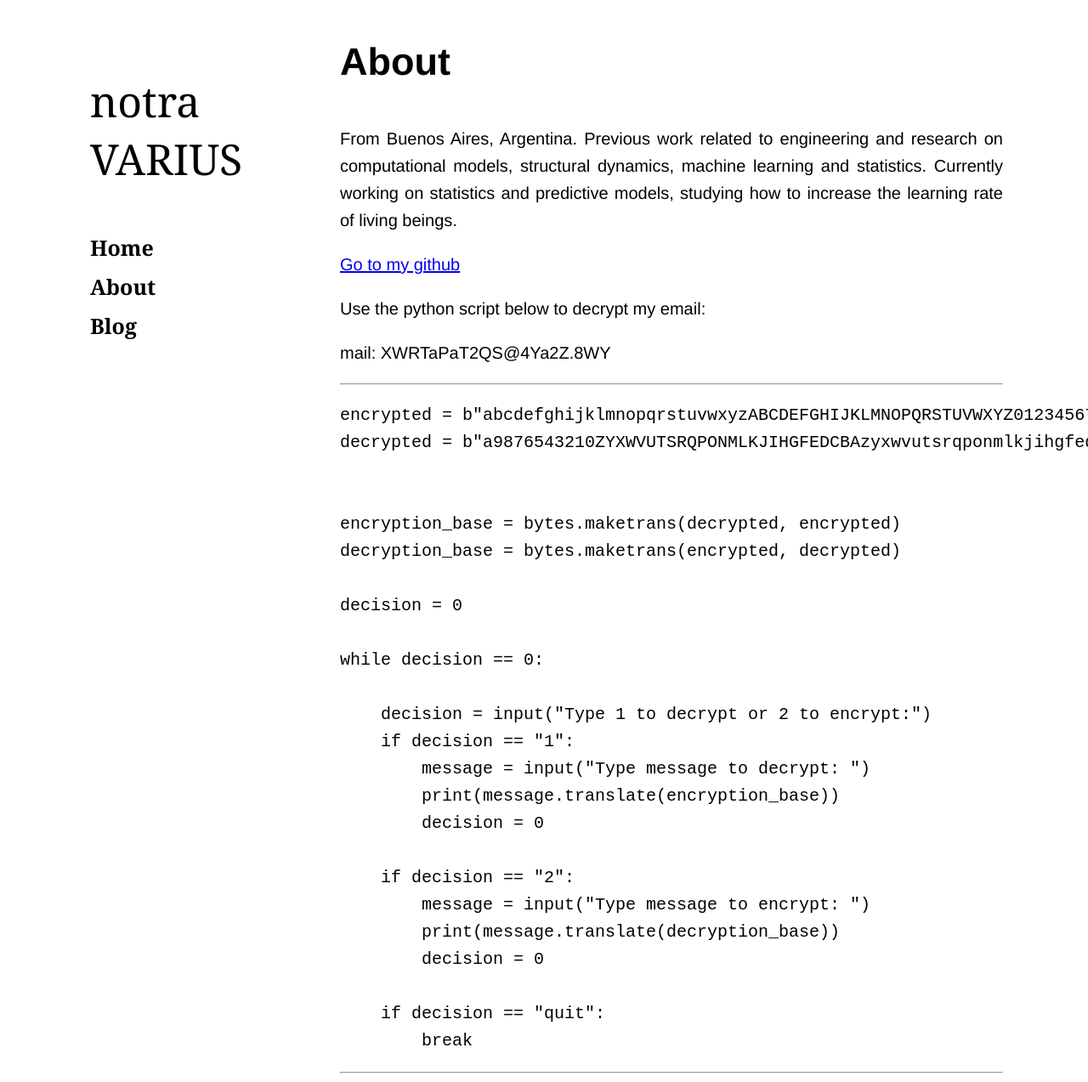
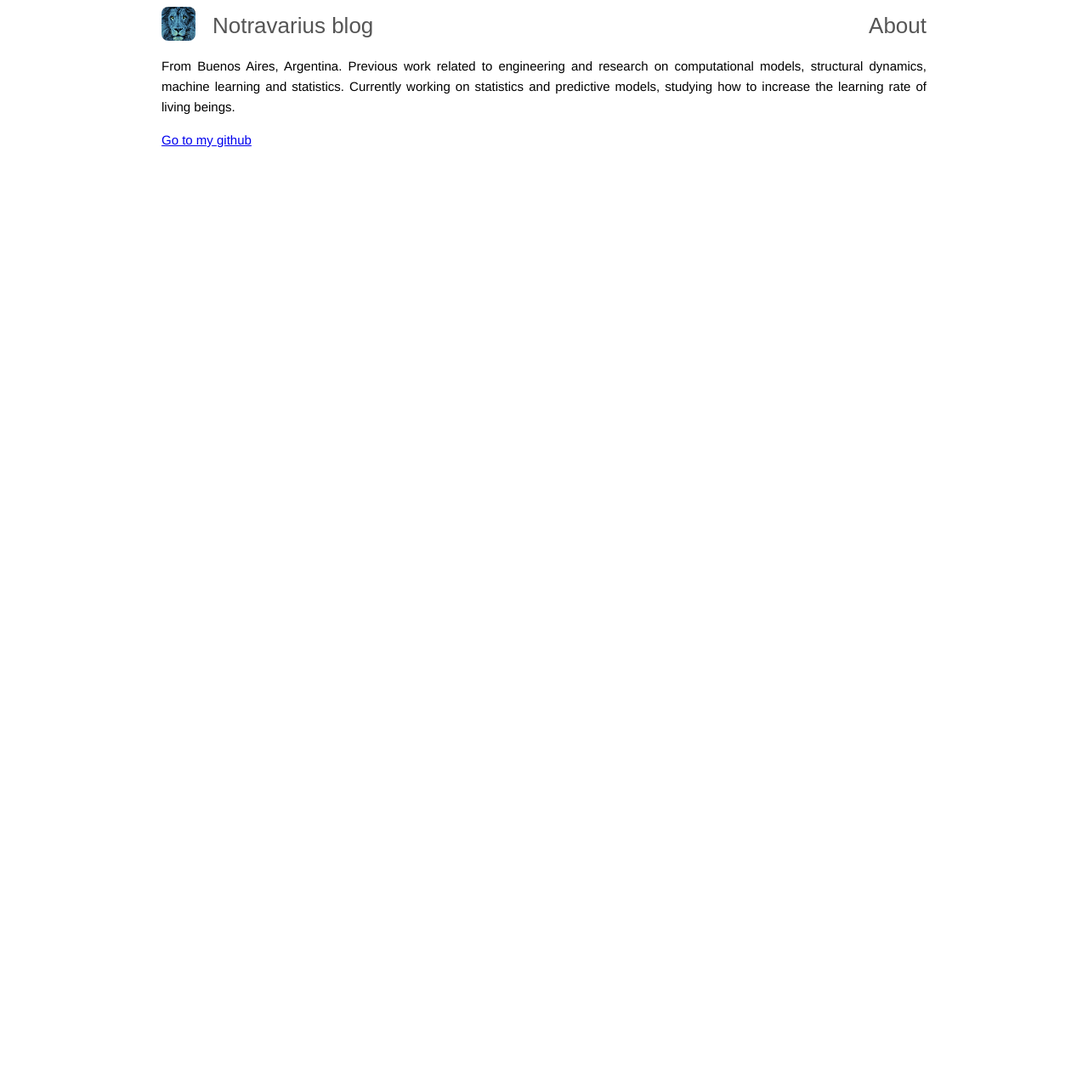
Before and after one commit to leonelBianchi/lebianchi.github.io, a Jekyll site: the page built from 1_about.md, in a window 1280 px wide and 1273 px high. Shown: the whole window at 85% size. Built offline with Jekyll 4.4.1, drawn with Linux system fonts in a browser that asks for light colours.

Commit message:
template

````diff
--- a/1_about.md
+++ b/1_about.md
@@ -8,39 +8,4 @@ permalink: /about/
 From Buenos Aires, Argentina. Previous work related to engineering and research on computational models, structural dynamics, machine learning and statistics. Currently working on statistics and predictive models, studying how to increase the learning rate of living beings.
 
 
-<a href="https://github.com/leonelBianchi" Target="_blank">Go to my github</a>
-
-Use the python script below to decrypt my email:
-
-mail: XWRTaPaT2QS@4Ya2Z.8WY
-
-
------------------------------------------------------------------------
-
-```python:
-encrypted = b"abcdefghijklmnopqrstuvwxyzABCDEFGHIJKLMNOPQRSTUVWXYZ0123456789 "
-decrypted = b"a9876543210ZYXWVUTSRQPONMLKJIHGFEDCBAzyxwvutsrqponmlkjihgfedcb "
-
-
-encryption_base = bytes.maketrans(decrypted, encrypted)
-decryption_base = bytes.maketrans(encrypted, decrypted)
-
-decision = 0
-
-while decision == 0:
-
-    decision = input("Type 1 to decrypt or 2 to encrypt:")
-    if decision == "1":
-        message = input("Type message to decrypt: ")
-        print(message.translate(encryption_base))
-        decision = 0
-
-    if decision == "2":
-        message = input("Type message to encrypt: ")
-        print(message.translate(decryption_base))
-        decision = 0
-
-    if decision == "quit":
-        break
-```
------------------------------------------------------------------------
+<a href="https://github.com/notravarius" Target="_blank">Go to my github</a>
--- a/_layouts/default.html
+++ b/_layouts/default.html
@@ -6,35 +6,15 @@
     <title>Notravarius</title>
     <style>
         body{
-            font-family: Arial, Helvetica, sans-serif, sans-serif;
+            font-family: Arial, Helvetica, sans-serif;
             margin-left: auto;
             margin-right: auto;
-            max-width: 1100px;
+            max-width: 900px;
             font-size: 5px;
             background-color: white;
+            color: #555;
         }
-        .sidenav{
-            height: 100%;
-            width: 250px;
-            position: fixed;
-            background-color:white;
-            overflow-x: hidden;
 
-        }
-        .sidenav a{
-            padding: 6px 8px 6px 16px;
-            text-align: left;
-            text-decoration: none;
-            font-size: 25px;
-            color: black;
-            display: block;
-            font-family: "Georgia", "Times New Roman", serif;
-            font-weight: 600;
-
-        }
-        .activeItem{
-            color:rgb(8, 8, 59);
-        }
         .name{
             padding: 6px 8px 6px 16px;
             text-decoration: none;
@@ -43,16 +23,11 @@
             color:black;
             display: block;
             font-family: "Georgia", "Times New Roman", serif;
-            font-weight: normal;
         }
-        .sidenav a:hover{
-            color: #473e3e7e
-        }
+
         .main{
-            margin-left: 300px;
-            font-size: 20px;
-            padding: 0px 10px;
-            max-width: 1000px;
+            font-size: 15px;
+            max-width: 900px;
             font-family:Helvetica, 'Open Sans', sans-serif;
             font-weight: normal;
             line-height: 1.6;
@@ -88,27 +63,48 @@
         }
         }
 
+        .links{
+            display: inline;
+            padding-top: 100px;
+        }
 
 
+        .text:hover {
+            text-decoration: underline;
+
+        }
+
+
+
+        .header img {
+            float: left;
+            width: 40px;
+            height: 40px;
+            background: #555;
+            border-radius: 8px;
+            }
+
+        .header h2 {
+            position: relative;
+            top: 7px;
+
+        }
 
 
     </style>
 
 </head>
 <body>
-    <div class="sidenav">
-        <h2 class="name">notra<br>VARIUS</h2>
-        <a href="/index">Home</a>
-        <a href="/about">About</a>
-        <a href="/blog">Blog</a>
-        <!--<a href="/interests">Interests</a>-->
+
+    <div class="header">
+        <img src="../../../images/lion.png" alt="logo"/>
+        <span class="text" style="padding-left: 20px;"><a style="text-decoration: none" href="/index"><h2 class="links" style="text-decoration: none; font-size: 26px;color: #555;;font-weight:normal">Notravarius blog</h2></a></span>
+        <span class="text" style="float:right;"><a style="text-decoration: none" href="/about"><h2 class="links" style="text-decoration: none; font-size: 26px;color: #555;font-weight:normal">About</h2></a></span>
+    </div>
+    <br><br>
 
 
-
-    </div>
-
     <div class="main">
-        <h2 style="font-size: 45px;">{{ page.title }}</h2>
         {{ content }}
     </div>
 
````
Also changed, not shown: _layouts/post2.html (+38 -7 lines), index.md (+15 -7 lines), images/lion.png (added).
